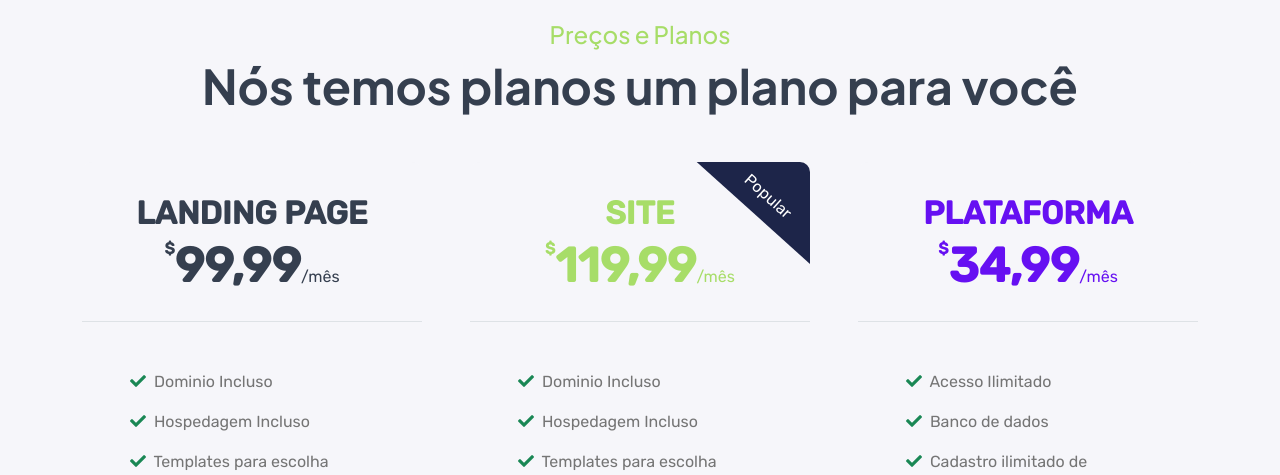
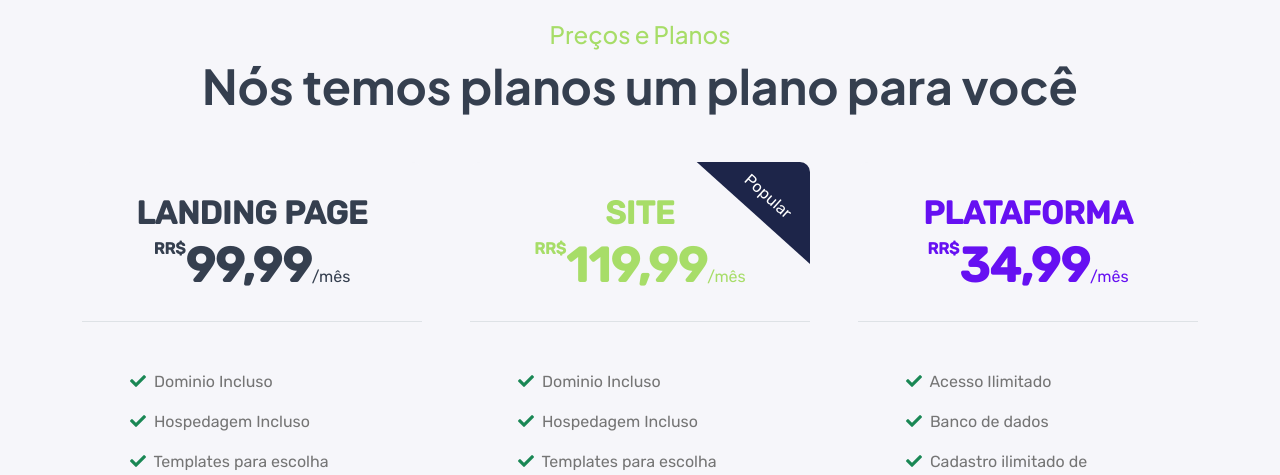
Before and after one commit to Pythonic2/gest-tech, a Django app: page / in a window 1280 px wide. Shown: the part 3453-3928 px from the top of the page. Run offline with Django 5.2, Linux system fonts and the light colour scheme; some libraries are stand-ins or nearby versions.

Commit message:
simbolo de real

```diff
--- a/gesttech/templates/index.html
+++ b/gesttech/templates/index.html
@@ -430,7 +430,7 @@
                             <div class="text-center text-dark border-bottom d-flex flex-column justify-content-center p-4" style="width: 100%; height: 160px;">
                                 <p class="fs-2 fw-bold text-uppercase mb-0">Landing Page</p>
                                 <div class="d-flex justify-content-center">
-                                    <strong class="align-self-start">$</strong>
+                                    <strong class="align-self-start">RR$</strong>
                                     <p class="mb-0"><span class="display-5">99,99</span>/mês</p>
                                 </div>
                             </div>
@@ -451,7 +451,7 @@
                             <div class="text-center text-primary border-bottom d-flex flex-column justify-content-center p-4" style="width: 100%; height: 160px;">
                                 <p class="fs-2 fw-bold text-uppercase mb-0">Site</p>
                                 <div class="d-flex justify-content-center">
-                                    <strong class="align-self-start">$</strong>
+                                    <strong class="align-self-start">RR$</strong>
                                     <p class="mb-0"><span class="display-5">119,99</span>/mês</p>
                                 </div>
                             </div>
@@ -472,7 +472,7 @@
                             <div class="text-center text-secondary border-bottom d-flex flex-column justify-content-center p-4" style="width: 100%; height: 160px;">
                                 <p class="fs-2 fw-bold text-uppercase mb-0">Plataforma</p>
                                 <div class="d-flex justify-content-center">
-                                    <strong class="align-self-start">$</strong>
+                                    <strong class="align-self-start">RR$</strong>
                                     <p class="mb-0"><span class="display-5">34,99</span>/mês</p>
                                 </div>
                             </div>
```
